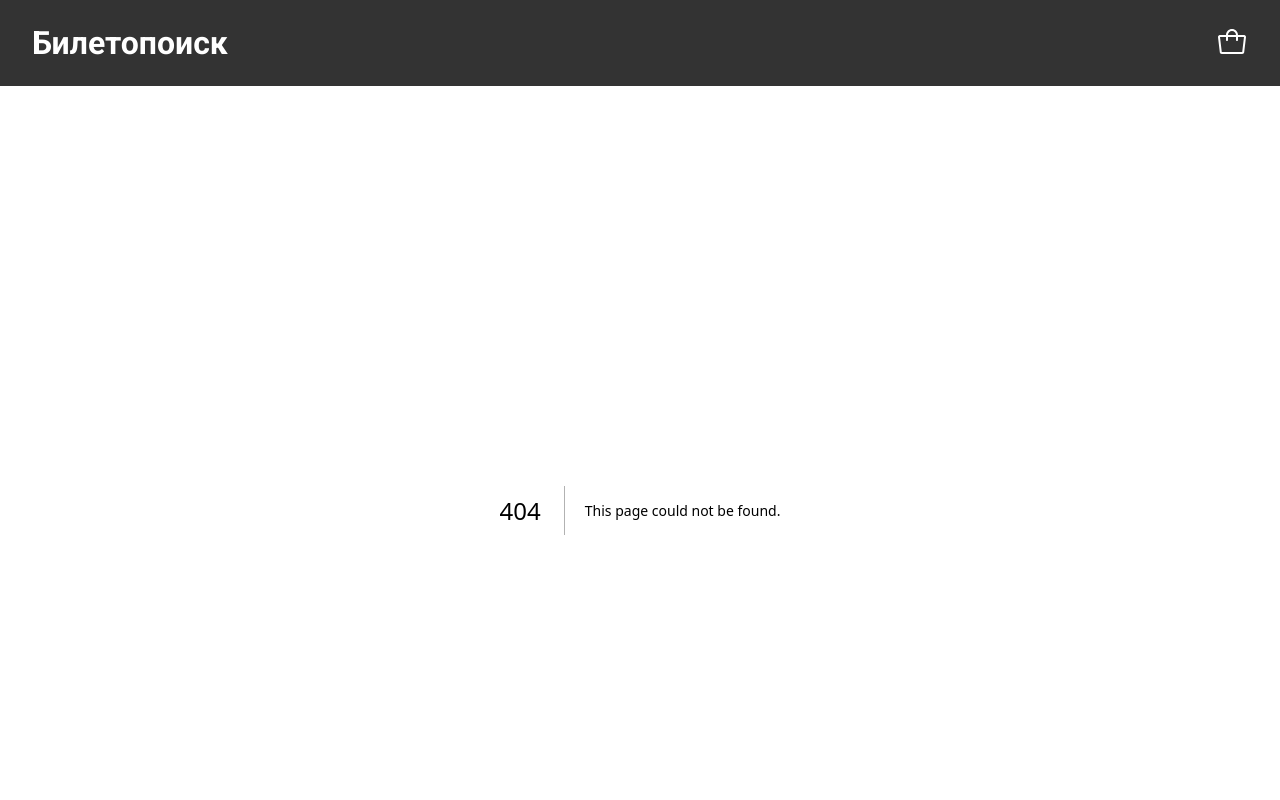
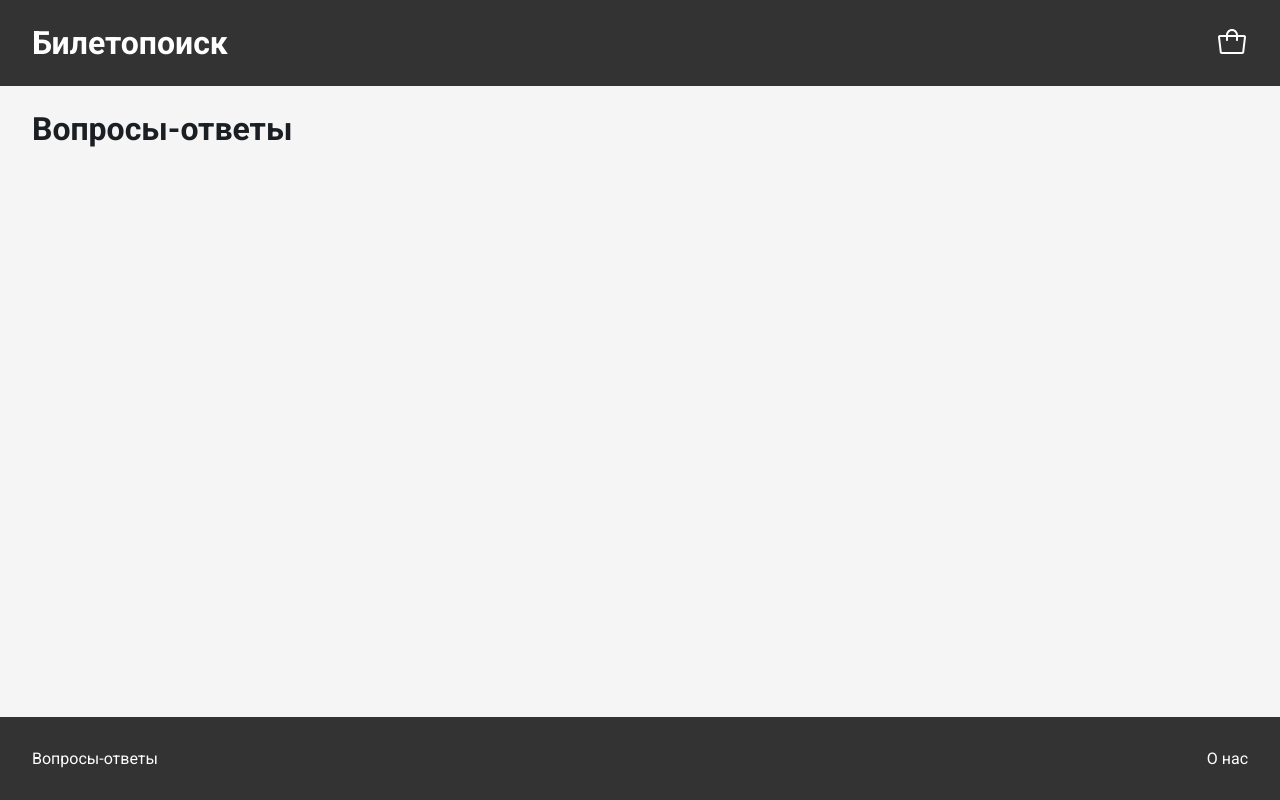
Before and after one commit to StepanKirichenko/shri_react, a Next.js app: page /questions-answers in a window 1280 px wide. Before the commit this address had no page. Shown: the top 800 px of the page. Built offline with nearby package versions, Linux system fonts and the light colour scheme.

Commit message:
Add questions page.

```diff
--- /dev/null
+++ b/src/app/questions-answers/page.tsx
@@ -0,0 +1,7 @@
+export default function QuestionsPage() {
+  return (
+    <main>
+      <h1>Вопросы-ответы</h1>
+    </main>
+  );
+}
--- a/src/components/Footer/Footer.tsx
+++ b/src/components/Footer/Footer.tsx
@@ -4,7 +4,7 @@
 export default function Footer() {
   return (
     <footer className={style.footer}>
-      <Link href="/">Вопросы-ответы</Link>
+      <Link href="/questions-answers">Вопросы-ответы</Link>
       <Link href="/about">О нас</Link>
     </footer>
   );
```
